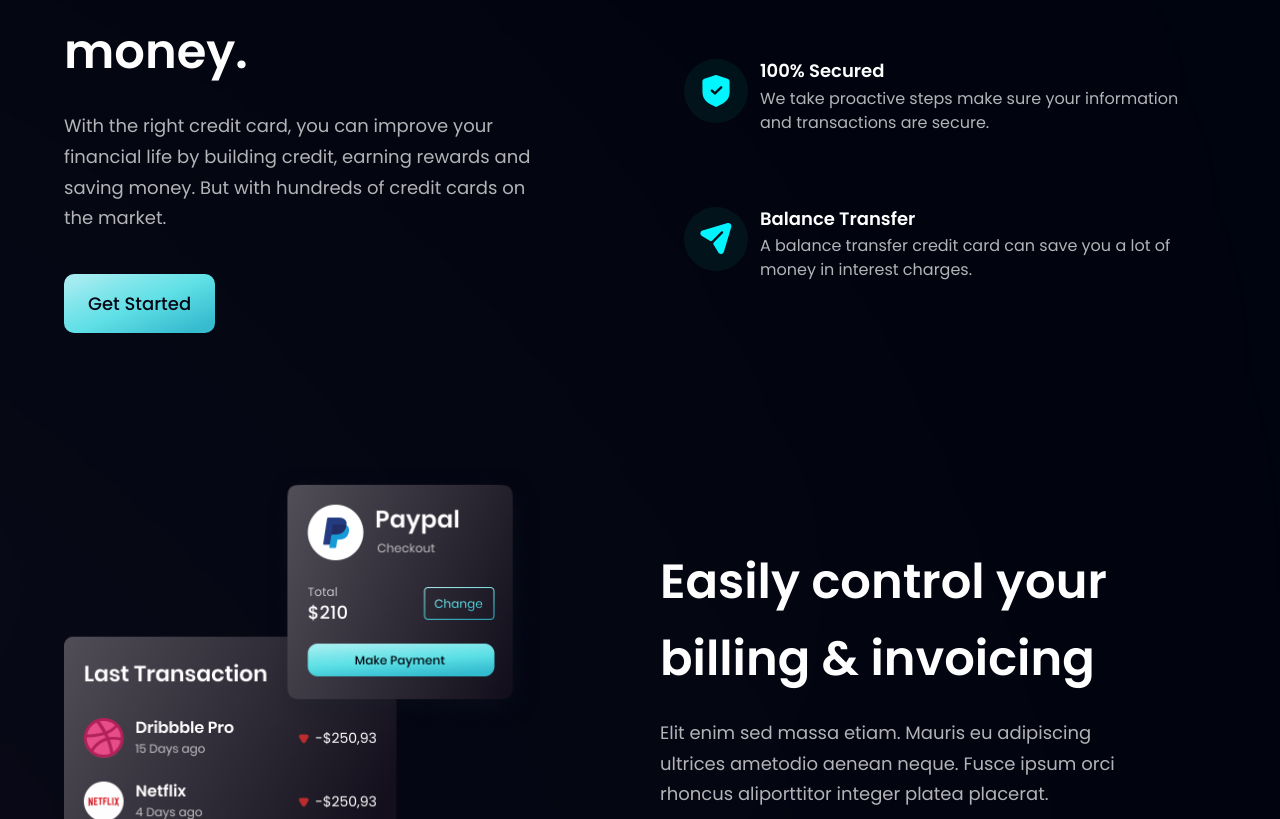
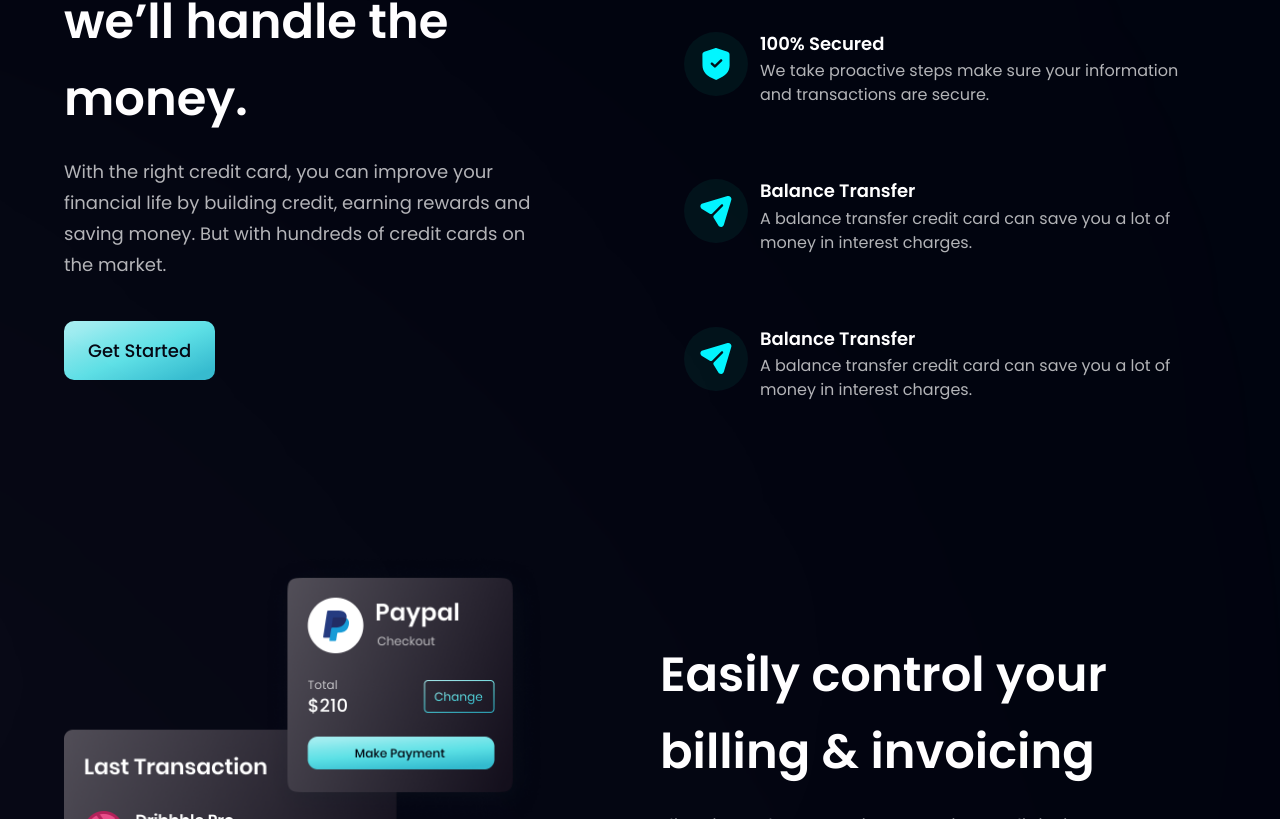
Before and after one commit to ragnar-vallhala/CodingClub, a React (Vite) app: page / in a window 1280 px wide. Shown: the part 3261-4080 px from the top of the page. Built offline with nearby package versions, Linux system fonts and the light colour scheme.

Commit message:
Footer Updated

```diff
--- a/src/components/Footer.jsx
+++ b/src/components/Footer.jsx
@@ -30,7 +30,7 @@ const Footer = () => (
                     index !== footerlink.links.length - 1 ? "mb-4" : "mb-0"
                   }`}
                 >
-                  {link.name}
+                  <a href={link.link} target="_blank">{link.name}</a>
                 </li>
               ))}
             </ul>
--- a/src/constants/index.js
+++ b/src/constants/index.js
@@ -58,6 +58,13 @@ export const features = [
     content:
       "A balance transfer credit card can save you a lot of money in interest charges.",
   },
+  {
+    id: "feature-4",
+    icon: send,
+    title: "Balance Transfer",
+    content:
+      "A balance transfer credit card can save you a lot of money in interest charges.",
+  },
 ];
 
 export const feedback = [
@@ -107,15 +114,15 @@ export const stats = [
 
 export const footerLinks = [
   {
-    title: "Useful Links",
+    title: "Contact Us",
     links: [
       {
         name: "Mail Us at codingclub@iitjammu.ac.in",
-        link: "codingclub@iitjammu.ac.in",
+        link: "mailto:codingclub@iitjammu.ac.in",
       },
       {
-        name: "Partners",
-        link: "https://www.hoobank.com/partners/",
+        name: "Sponsor our Events",
+        link: "https://forms.gle/cRipJXgsnU86Wgy4A",
       },
       {
         name: "Suggestions",
```
